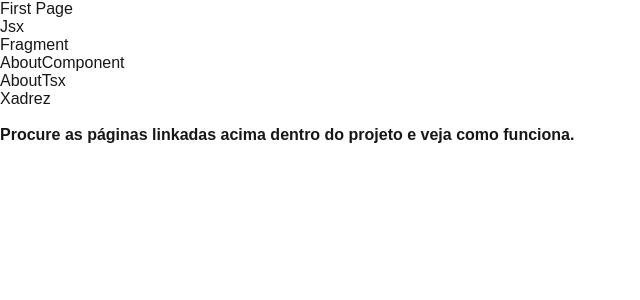
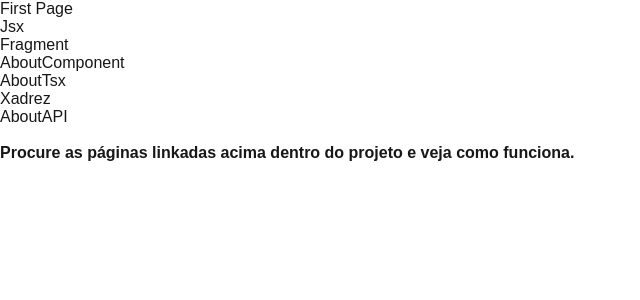
Before and after one commit to douglimaonline/JavaScript, a Next.js app in the folder Curso-nextjs/exercises/: page /basics in a window 1280 px wide. Shown: the top 300 px of the page, without its empty margins (0-640 px from the left). Built offline with nearby package versions, Linux system fonts and the light colour scheme.

Commit message:
Add About API on Navigation

```diff
--- a/Curso-nextjs/exercises/pages/basics/index.jsx
+++ b/Curso-nextjs/exercises/pages/basics/index.jsx
@@ -9,6 +9,7 @@ export default function navigation() {
       <Link href="/basics/aboutComponent">AboutComponent</Link>
       <Link href="/basics/aboutTsx">AboutTsx</Link>
       <Link href="../chess/chessBoard">Xadrez</Link>
+      <Link href="/basics/aboutApi">AboutAPI</Link>
       <br />
       <h4>
         Procure as páginas linkadas acima dentro do projeto e veja como
```
